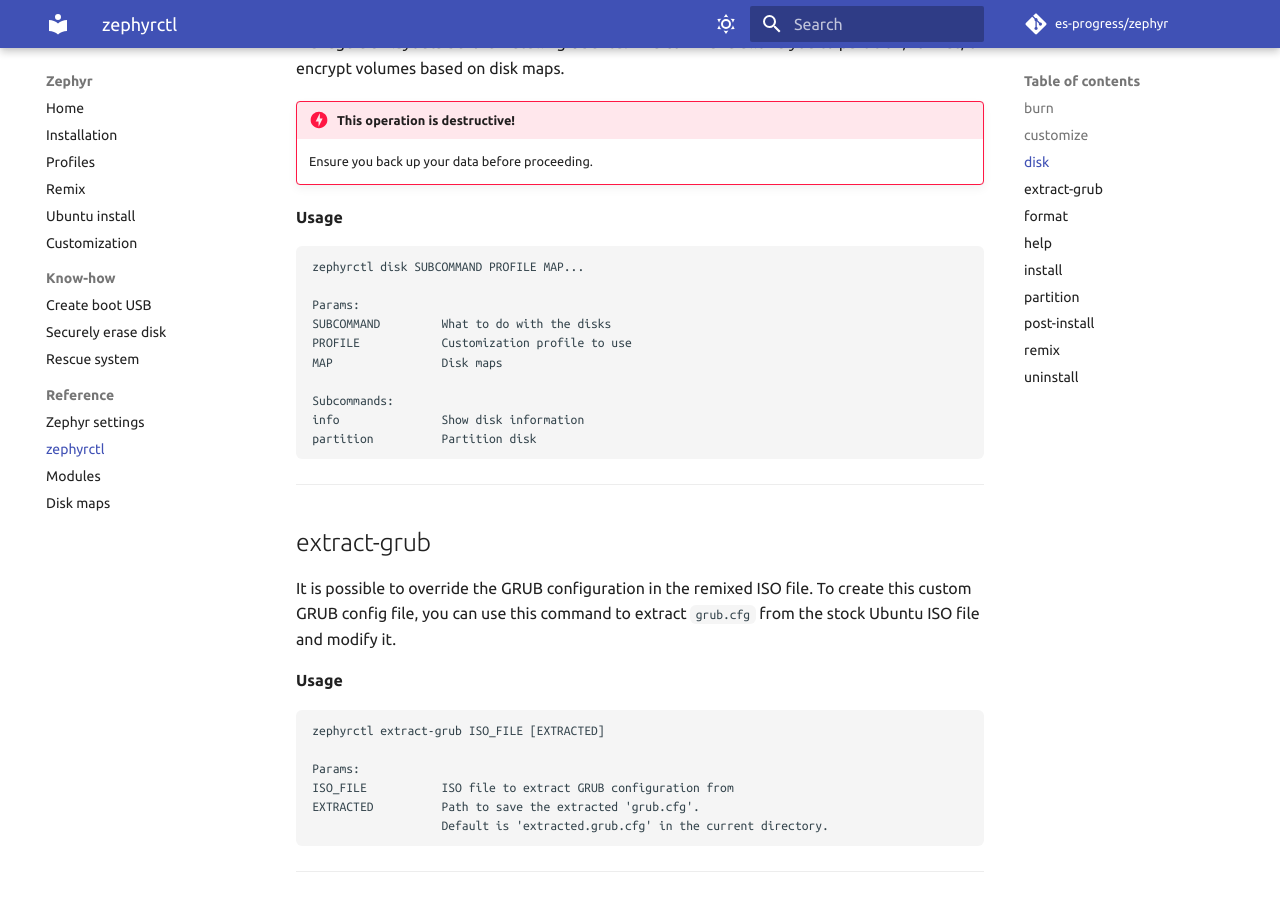
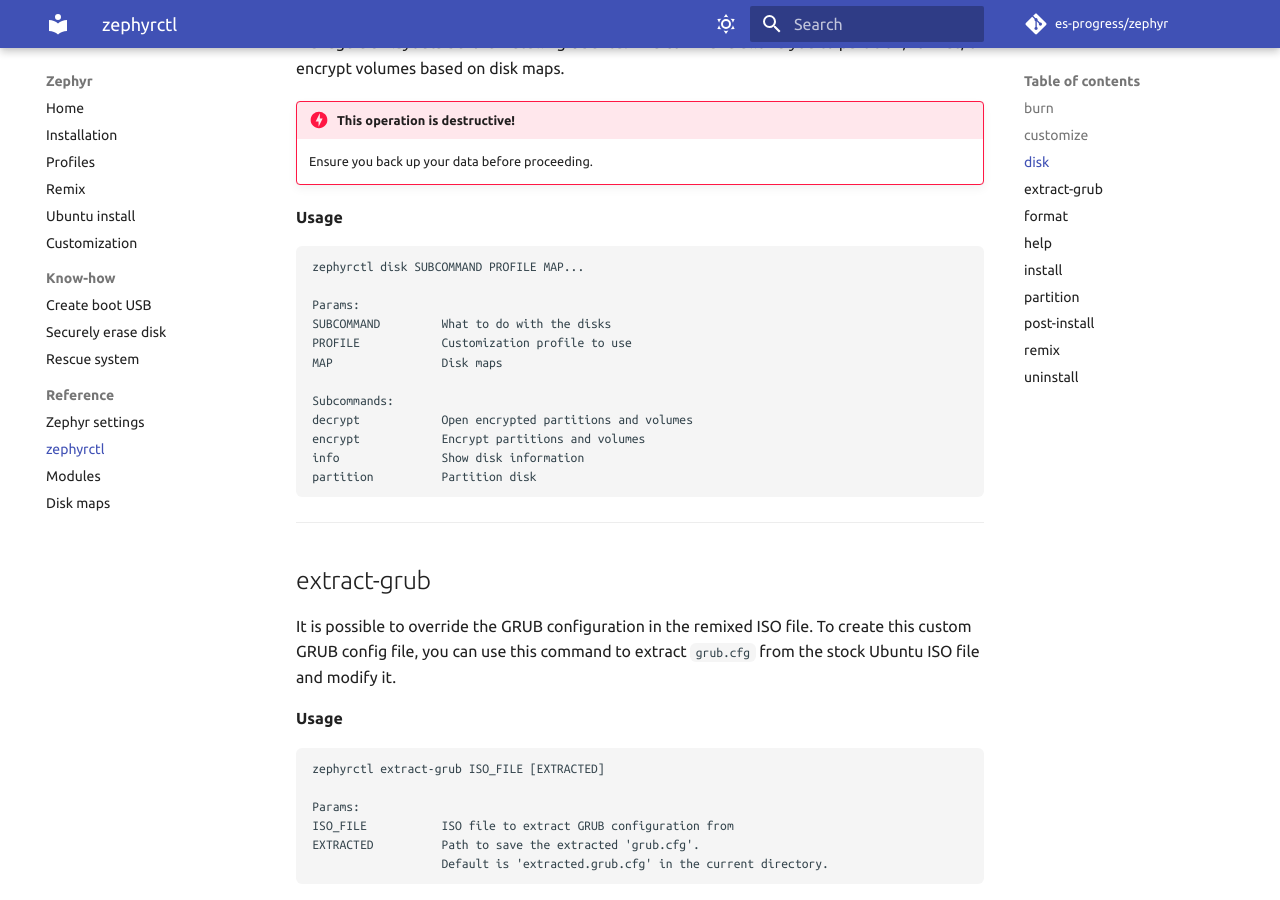
Before and after one commit to es-progress/zephyr, an MkDocs documentation site: the page built from docs/reference/zephyrctl.md, in a window 1280 px wide and 900 px high, scrolled down 1509 px. Built offline with MkDocs 1.6.1 and Material for MkDocs 9.7.7, drawn with Linux system fonts in a browser that asks for light colours; emoji names are drawn with the system emoji font; comment, search, counter and statistics services are not loaded.

Commit message:
zephyrctl disk: decrypt/encrypt

````diff
--- a/docs/reference/zephyrctl.md
+++ b/docs/reference/zephyrctl.md
@@ -85,6 +85,8 @@ PROFILE            Customization profile to use
 MAP                Disk maps
 
 Subcommands:
+decrypt            Open encrypted partitions and volumes
+encrypt            Encrypt partitions and volumes
 info               Show disk information
 partition          Partition disk
 ```
````
Also changed, not shown: 3 other files.
